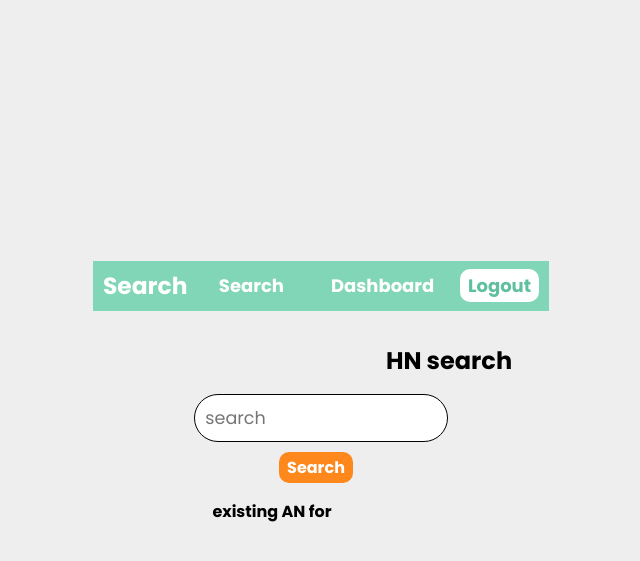
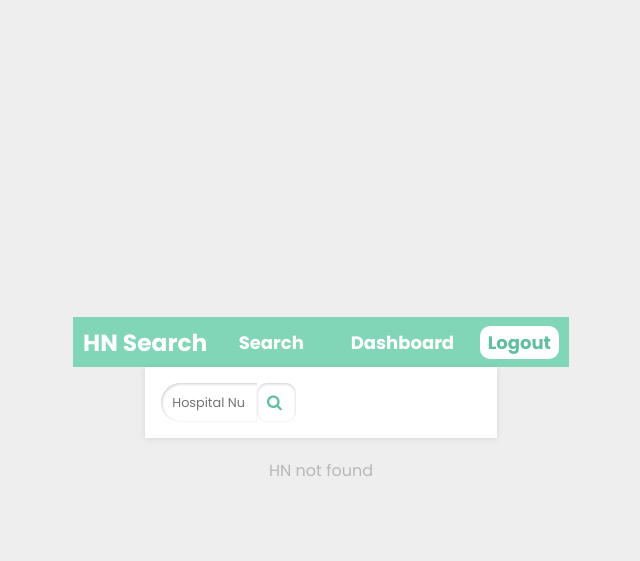
Before and after one commit to sirirajnicu/jaundice-assistant-backend, a Django app: page /HNsearch/ in a window 1280 px wide. Shown: the top 561 px of the page, without its empty margins (319-959 px from the left). Run offline with Django 4.2, Linux system fonts and the light colour scheme; the visitor is signed in with stand-in values (Sample User, id 1); parts of the project's set-up code (start-up, migrations or seed data) failed here and were passed over.

Commit message:
feat: HN can search for AN/ redesign

```diff
--- a/service/forms.py
+++ b/service/forms.py
@@ -33,7 +33,7 @@ class SearchForm(forms.Form):
     searchid = forms.CharField(
         required=True,
         widget=forms.TextInput(
-            {"name": "searchid", "class": "form-control", "placeholder": "search"}
+            {"name": "searchid", "class": "form-control", "placeholder": "Hospital Number"}
         ),
     )
 
--- a/service/views.py
+++ b/service/views.py
@@ -68,8 +68,9 @@ def HNsearch(request: HttpRequest) -> HttpResponse:
         if form.is_valid():
             searchid = form.cleaned_data["searchid"]
             # TODO implement real thing
-            data["HN"] = searchid
-            data["ANlist"] = MockANmap[data["HN"]]
+            if searchid in MockANmap:
+                data["HN"] = searchid
+                data["ANlist"] = MockANmap[data["HN"]]
             messages.error(request, "Invalid search term.", extra_tags="error")
         else:
             messages.error(request, "Invalid search term.", extra_tags="error")
--- a/static/css/style.css
+++ b/static/css/style.css
@@ -76,3 +76,43 @@
     box-shadow: 0 4px 8px rgba(0, 0, 0, 0.1);
     transition: 0.3s ease
 }
+
+/* Search Bar  */
+.search_bar {
+    background-color: #FFFFFF;
+    box-shadow: 0 1px 6px rgba(0, 0, 0, 0.1);
+    padding: 1pc;
+}
+
+.search_bar input[type="text"] {
+    font-size: 80%;
+    padding: 11px;
+    width: 30%;
+    height: 2.4pc;
+    background-color: rgb(255, 255, 255) ;
+    border:0;
+    border-radius: 20px 0 0 20px ;
+    box-shadow: inset 1px 1px 3px rgba(0, 0, 0, 0.2);
+}
+
+.search_bar input[type="text"]:focus{
+    box-shadow: inset 1px 1px 3px rgba(0, 0, 0, 0.3);
+
+}
+
+.search_button {
+    border: none;
+    background-color: transparent;
+    color: #818181;
+    height: 2.4pc;
+    width: 2.4pc;
+    padding-left: 2px;
+    border-radius: 0 20px 20px 0;
+    box-shadow: inset 0px 1px 3px rgba(0, 0, 0, 0.2);
+}
+
+.search_button:hover{
+    background-color: #bfbfbf;
+    color: #ffffff;
+    transition: color 0.2s ease
+}
--- a/templates/components/default.html
+++ b/templates/components/default.html
@@ -11,6 +11,8 @@
     <link rel="stylesheet" href="{% static 'css/form.css' %}">
     <link rel="stylesheet" href="{% static 'css/loginStyle.css' %} ">
     <link href="https://fonts.googleapis.com/css2?family=Poppins:wght@400;500;600;700&display=swap" rel="stylesheet">
+    <link rel="stylesheet" href='https://fonts.googleapis.com/css?family=Poppins'>
+    <link rel="stylesheet" href="https://cdnjs.cloudflare.com/ajax/libs/font-awesome/4.7.0/css/font-awesome.min.css">
     {% load static %}
     {% block head %}
 
--- a/templates/views/HNsearch.html
+++ b/templates/views/HNsearch.html
@@ -6,23 +6,36 @@
 
 {% block body %}
 
-{% with pageName="Search" %}
+{% with pageName="HN Search" %}
 {% include 'components/navbar.html' %}
 {% endwith %}
 
-    <h2 style='margin-top: 2pc; margin-left: 20%; margin-bottom: 1pc'>HN search</h2>
+    <div class="search_bar">
+        <form method="post", style="display: flex">
+            {% csrf_token %}
+            {{ SearchForm.searchid }}
+            <button class="btn-logout search_button" type="submit" >
+                <!-- <i class="fa fa-search" style="size: 10%;" ></i>search -->
+                <i class="fa fa-search" style="size: 10%;" ></i>
+            </button>
+        </form>
+    </div>
+
+    <div style='color: #b8b8b8;text-align: end;padding: 10px;'>
+        {% if ANlist is None %}
+        {% else %}
+            <p>HN: {{ HN }}</p>
+        {% endif %}
+
+    </div>
 
     <div style="text-align: center" >
-        <form method="post", style=" padding-left: 15%;padding-right: 15%">
-            {% csrf_token %}
-            {{ SearchForm.searchid }}
-            <div style="padding-top: 10px;">
-                <button class="btn-logout" type="submit" style='background-color: #FF881C; color: #FFFFFF;'>Search</button>
-            </div>
-        </form>
-
-        <h4 style='margin-top: 1pc; margin-left: 20%; margin-bottom: 1pc; text-align: left'>existing AN
-            for {{ HN }}</h4>
+        {% if ANlist is None %}
+        <p style='color: #b8b8b8'> HN not found</p>
+        {% elif ANlist %}
+        {% else %}
+        <p style='color: #b8b8b8'> Zero Admission Numbers</p>
+        {% endif %}
 
 
         <div class="overflow-scroll">
@@ -37,6 +50,8 @@
             </div>
         </div>
 
+
+
     </div>
 
 {% endblock %}
```
